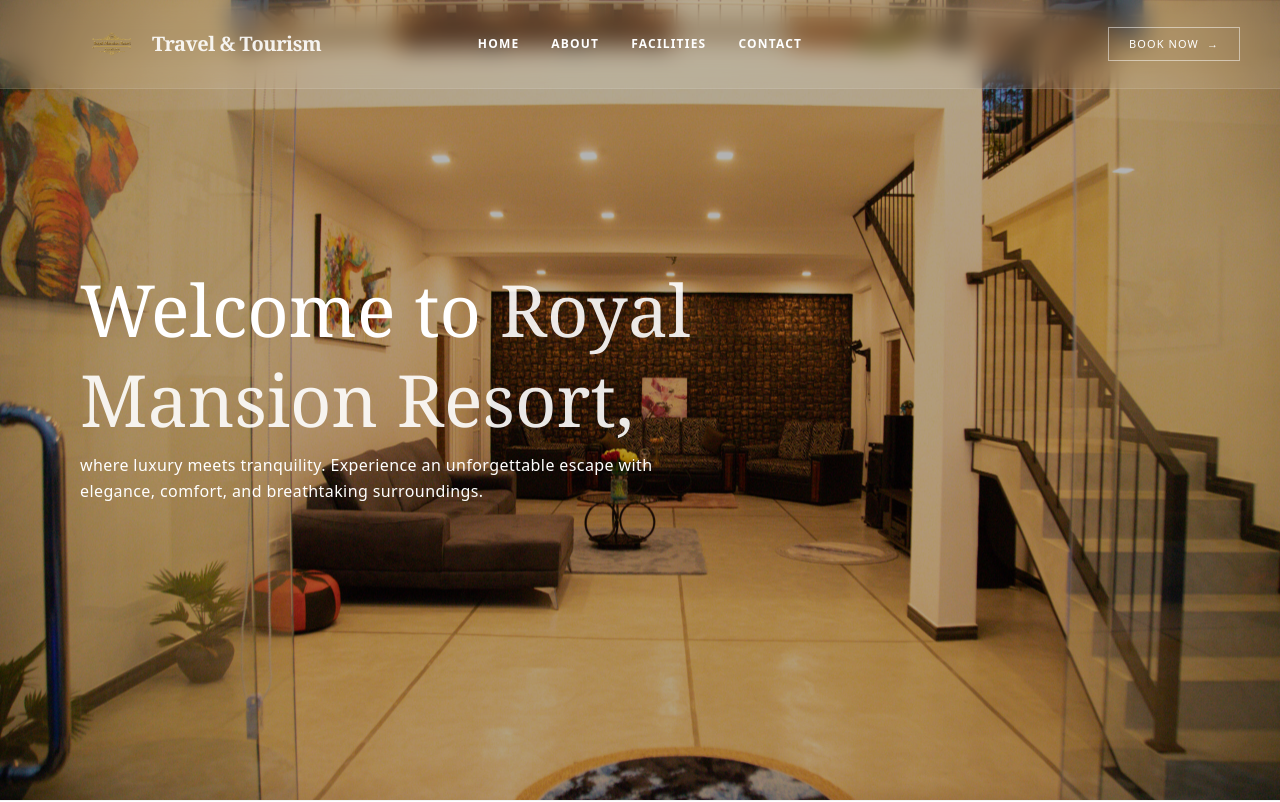
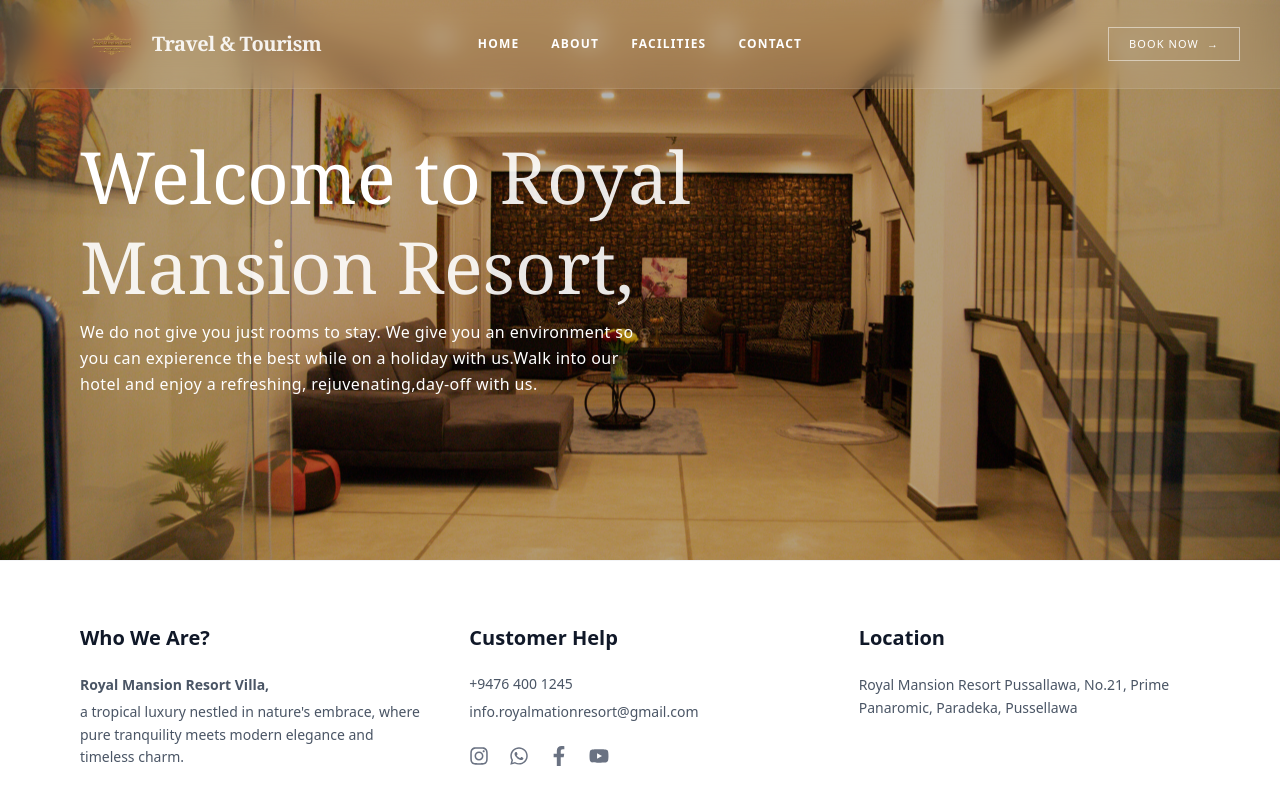
Before and after one commit to supunyasanthaofficial/Royal_Mansion_Resort, a React (Vite) app: page /facilities in a window 1280 px wide. Shown: the top 802 px of the page. Built offline with nearby package versions, Linux system fonts and the light colour scheme.

Commit message:
Simple Facilities page.

```diff
--- a/src/pages/Facilities.tsx
+++ b/src/pages/Facilities.tsx
@@ -8,8 +8,9 @@ const Home = () => {
       <Header
         title="Welcome to"
         subtitle="Royal Mansion Resort,"
-        description="where luxury meets tranquility. Experience an unforgettable escape with elegance, comfort, and breathtaking surroundings."
+        description="We do not give you just rooms to stay. We give you an environment so you can expierence the best while on a holiday with us.Walk into our hotel and enjoy a refreshing, rejuvenating,day-off with us."
         bgImage={header3}
+        height="h-[70vh]"
       />
 
       {/* <section className="py-20 bg-white text-center">
```
